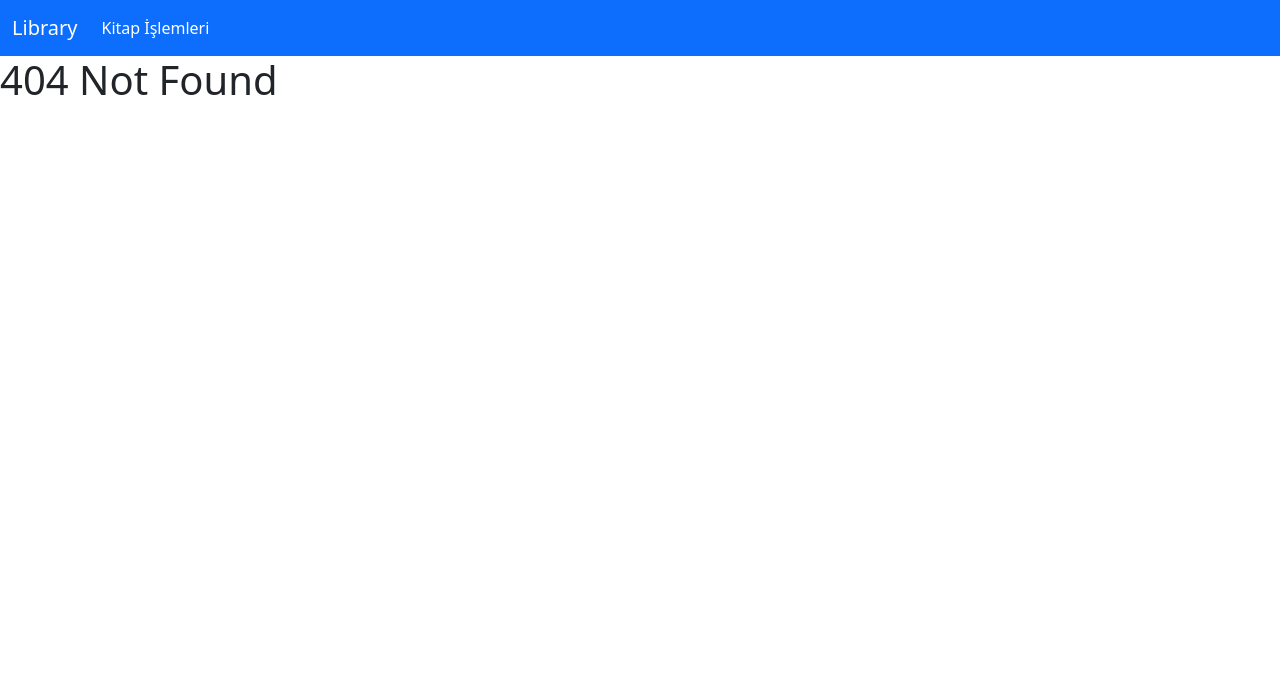
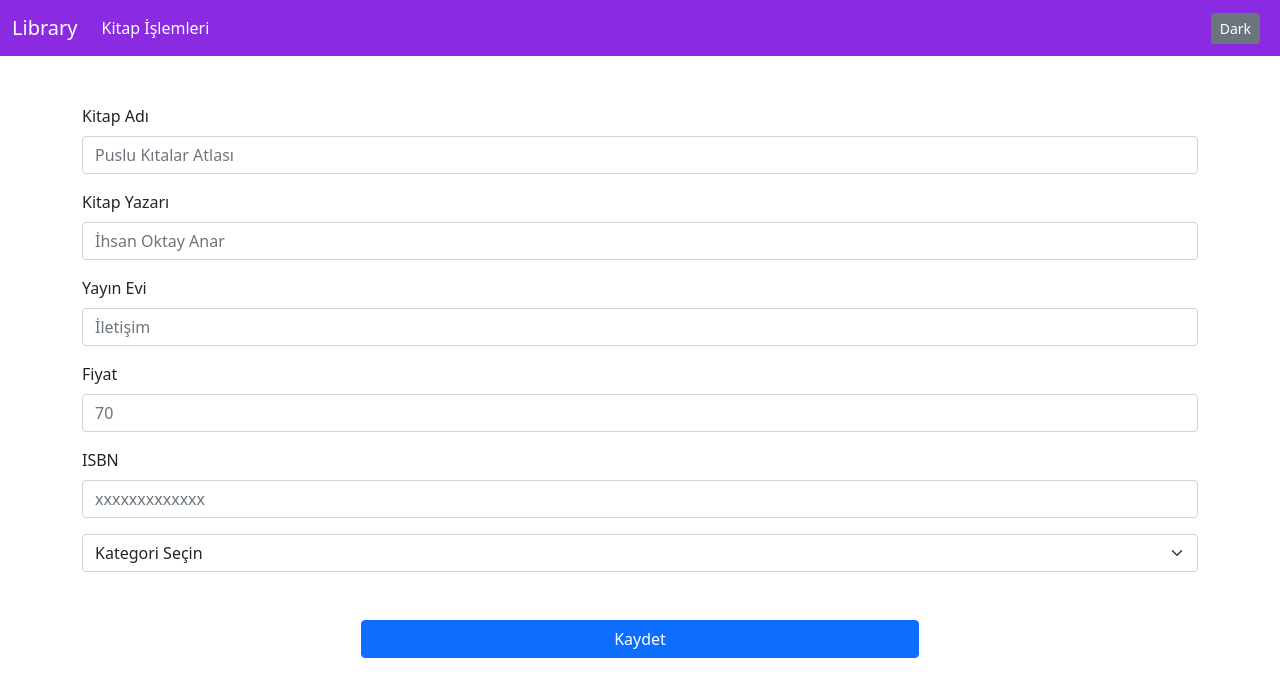
Before and after one commit to Udemig/4-sezon-haftaici-library, a React (Create React App) app: page /add-book in a window 1280 px wide. Before the commit this address had no page. Shown: the top 696 px of the page. Built offline with nearby package versions, Linux system fonts and the light colour scheme; data requests are answered from the project's data file.

Commit message:
addBook&themeReducer

```diff
--- a/db.json
+++ b/db.json
@@ -1,35 +1,44 @@
 {
-    "books":[
+  "books": [
     {
-            "id":"1",
-            "title":"zAmaNIN FARkındA",
-            "author":"şule gürbüz",
-            "publisher":"iletişim",
-            "price":70,
-            "isbn":"9789750509292",
+      "id": "1",
+      "title": "zAmaNIN FARkındA",
+      "author": "şule gürbüz",
+      "publisher": "iletişim",
+      "price": 70,
+      "isbn": "9789750509292",
       "categoryId": "2"
     },
     {
-            "id":"2",
-            "title":"puslu kıtalar atlası",
-            "author":"ihsan oktay anar",
-            "publisher":"iletişim",
-            "price":50,
-            "isbn":"9789750509243",
+      "id": "2",
+      "title": "puslu kıtalar atlası",
+      "author": "ihsan oktay anar",
+      "publisher": "iletişim",
+      "price": 50,
+      "isbn": "9789750509243",
       "categoryId": "3"
+    },
+    {
+      "id": "1678303941491",
+      "title": "gdfg",
+      "author": "dfgdfgdf",
+      "publisher": "sfds",
+      "price": "43",
+      "isbn": "234234234",
+      "categoryId": "1"
     }
   ],
-    "categories":[
+  "categories": [
     {
-            "id":"1",
-            "name":"roman"
+      "id": "1",
+      "name": "roman"
     },
     {
-            "id":"2",
-            "name":"hikaye"
+      "id": "2",
+      "name": "hikaye"
     },
     {
-            "id":"3",
+      "id": "3",
       "name": "bilim kurgu"
     }
   ]
--- a/src/App.js
+++ b/src/App.js
@@ -7,6 +7,7 @@ import { BrowserRouter, Routes, Route } from "react-router-dom";
 
 import Home from "./pages/Home";
 import NotFound from "./pages/NotFound";
+import AddBook from "./pages/AddBook";
 
 import api from "./api/api";
 import urls from "./api/urls";
@@ -63,7 +64,7 @@ function App() {
     <BrowserRouter>
       <Routes>
         <Route path="/" element={<Home />} />
-
+        <Route path="/add-book" element={<AddBook />} />
         <Route path="*" element={<NotFound />} />
       </Routes>
     </BrowserRouter>
--- a/src/components/Header.js
+++ b/src/components/Header.js
@@ -1,10 +1,21 @@
 import React from "react";
 
 import { Link } from "react-router-dom";
+import { useSelector, useDispatch } from "react-redux";
+
+import actionTypes from "../redux/actions/actionTypes";
+import "../styles/general.css";
+import sun from '../assets/sun1.gif'
 
 const Header = () => {
+  const { themeState } = useSelector((state) => state);
+  const dispatch = useDispatch();
   return (
-    <nav className="navbar navbar-expand-sm navbar-dark bg-primary">
+    <nav
+      style={{ position: "relative" }}
+      className={`navbar navbar-expand-sm navbar-dark ${
+        themeState === "light" ? "headerBgLight" : "headerBgDark"
+      }`}>
       <div className="container-fluid">
         <Link className="navbar-brand" to={"/"}>
           Library
@@ -29,8 +40,34 @@ const Header = () => {
           </ul>
         </div>
       </div>
+      <div style={{ position: "absolute", right: "20px" }}>
+        {themeState === "light" ? (
+          <button
+            onClick={() =>
+              dispatch({
+                type: actionTypes.themeActions.CHANGE_THEME,
+                payload: "dark",
+              })
+            }
+            className="btn btn-sm btn-secondary">
+            Dark
+          </button>
+        ) : (
+          <button
+            onClick={() =>
+              dispatch({
+                type: actionTypes.themeActions.CHANGE_THEME,
+                payload: "light",
+              })
+            }
+            className="btn btn-sm btn-warning">
+            <img style={{width:'20px',height:'20px',marginRight:'10px'}} src={sun} />
+            <span>Light</span>
+          </button>
+        )}
+      </div>
     </nav>
   );
 };
 
-export default Header
+export default Header;
--- a/src/components/ListBooks.js
+++ b/src/components/ListBooks.js
@@ -2,11 +2,13 @@ import React from "react";
 
 import { useSelector } from "react-redux";
 
-import { upperFirstLetter,upperFirstLetter2 } from "../utils/functions";
+import { upperFirstLetter, upperFirstLetter2 } from "../utils/functions";
 import Button from "./Button";
 
 const ListBooks = () => {
-  const { booksState, categoriesState } = useSelector((state) => state);
+  const { booksState, categoriesState, themeState } = useSelector(
+    (state) => state
+  );
   return (
     <div>
       {booksState.books.length === 0 && (
@@ -18,7 +20,10 @@ const ListBooks = () => {
       )}
       {booksState.books.length > 0 && (
         <div>
-          <table className="table table-striped">
+          <table
+            className={`table table-striped ${
+              themeState === "light" ? "table-light" : "table-dark"
+            }`}>
             <thead>
               <tr>
                 <th scope="col">Sıra No</th>
@@ -38,12 +43,18 @@ const ListBooks = () => {
                     <td>{upperFirstLetter2(book.title)}</td>
                     <td>{upperFirstLetter(myCategory.name)}</td>
                     <td>
-                      <div
-                        className="btn-group"
-                        role="group">
-                        <Button className="btn-sm" text="Detay" type="secondary" />
+                      <div className="btn-group" role="group">
+                        <Button
+                          className="btn-sm"
+                          text="Detay"
+                          type="secondary"
+                        />
                         <Button className="btn-sm" text="Sil" type="danger" />
-                        <Button className="btn-sm" text="Güncelle" type="warning" />
+                        <Button
+                          className="btn-sm"
+                          text="Güncelle"
+                          type="warning"
+                        />
                       </div>
                     </td>
                   </tr>
--- /dev/null
+++ b/src/pages/AddBook.js
@@ -0,0 +1,163 @@
+import React, { useState } from "react";
+
+import Header from "../components/Header";
+
+import { useSelector, useDispatch } from "react-redux";
+
+import { upperFirstLetter } from "../utils/functions";
+
+import { useNavigate } from "react-router-dom";
+
+import api from "../api/api";
+import urls from "../api/urls";
+
+import actionTypes from "../redux/actions/actionTypes";
+
+const AddBook = () => {
+  const { categoriesState } = useSelector((state) => state);
+  const dispatch = useDispatch();
+  const navigate = useNavigate();
+
+  const [formState, setFormState] = useState({
+    id: String(new Date().getTime()),
+    title: "",
+    author: "",
+    publisher: "",
+    price: "",
+    isbn: "",
+    categoryId: "empty",
+  });
+
+  const handleSubmit = (event) => {
+    event.preventDefault();
+    /* validation */
+    if (formState.categoryId === "empty") {
+      alert("Kategori alanı zorunludur");
+      return;
+    }
+    if (formState.title === "") {
+      alert("Kitap adı zorunludur");
+      return;
+    }
+    if (formState.author === "") {
+      alert("Kitap yazarı zorunludur");
+      return;
+    }
+
+    api
+      .post(urls.books, formState)
+      .then((res) => {
+        dispatch({
+          type: actionTypes.bookActions.ADD_BOOK,
+          payload: formState,
+        });
+        navigate("/");
+      })
+      .catch((err) => {});
+  };
+
+  return (
+    <div>
+      <Header />
+      <div className="container my-5">
+        <form onSubmit={handleSubmit}>
+          <div className="mb-3">
+            <label htmlFor="title" className="form-label">
+              Kitap Adı
+            </label>
+            <input
+              type="text"
+              className="form-control"
+              id="title"
+              placeholder="Puslu Kıtalar Atlası"
+              value={formState.title}
+              onChange={(event) =>
+                setFormState({ ...formState, title: event.target.value })
+              }
+            />
+          </div>
+          <div className="mb-3">
+            <label htmlFor="author" className="form-label">
+              Kitap Yazarı
+            </label>
+            <input
+              type="text"
+              className="form-control"
+              id="author"
+              placeholder="İhsan Oktay Anar"
+              value={formState.author}
+              onChange={(event) =>
+                setFormState({ ...formState, author: event.target.value })
+              }
+            />
+          </div>
+          <div className="mb-3">
+            <label htmlFor="publisher" className="form-label">
+              Yayın Evi
+            </label>
+            <input
+              type="text"
+              className="form-control"
+              id="publisher"
+              placeholder="İletişim"
+              value={formState.publisher}
+              onChange={(event) =>
+                setFormState({ ...formState, publisher: event.target.value })
+              }
+            />
+          </div>
+          <div className="mb-3">
+            <label htmlFor="price" className="form-label">
+              Fiyat
+            </label>
+            <input
+              type="number"
+              className="form-control"
+              id="price"
+              placeholder="70"
+              value={formState.price}
+              onChange={(event) =>
+                setFormState({ ...formState, price: event.target.value })
+              }
+            />
+          </div>
+          <div className="mb-3">
+            <label htmlFor="isbn" className="form-label">
+              ISBN
+            </label>
+            <input
+              type="text"
+              className="form-control"
+              id="isbn"
+              placeholder="xxxxxxxxxxxxx"
+              value={formState.isbn}
+              onChange={(event) =>
+                setFormState({ ...formState, isbn: event.target.value })
+              }
+            />
+          </div>
+          <select
+            value={formState.categoryId}
+            onChange={(event) =>
+              setFormState({ ...formState, categoryId: event.target.value })
+            }
+            className="form-select">
+            <option value="empty">Kategori Seçin</option>
+            {categoriesState.categories.map((category) => (
+              <option key={category.id} value={category.id}>
+                {upperFirstLetter(category.name)}
+              </option>
+            ))}
+          </select>
+          <div className="d-flex justify-content-center my-5">
+            <button type="submit" className="btn btn-primary w-50">
+              Kaydet
+            </button>
+          </div>
+        </form>
+      </div>
+    </div>
+  );
+};
+
+export default AddBook;
--- a/src/pages/Home.js
+++ b/src/pages/Home.js
@@ -4,15 +4,23 @@ import { useNavigate } from "react-router-dom";
 import Header from "../components/Header";
 import ListBooks from "../components/ListBooks";
 import Button from "../components/Button";
+import { useSelector } from "react-redux";
 
 const Home = () => {
-    const navigate=useNavigate()
+  const navigate = useNavigate();
+  const { themeState } = useSelector((state) => state);
   return (
-    <div>
+    <div
+      style={{ minHeight: "100vh" }}
+      className={themeState === "light" ? "bg-light" : "bg-dark"}>
       <Header />
       <div className="container my-5">
         <div className="d-flex justify-content-end">
-          <Button text="Kitap Ekle" onClick={()=>navigate("/add-book")} />
+          <Button
+            type={themeState === "light" ? "primary" : "secondary"}
+            text="Kitap Ekle"
+            onClick={() => navigate("/add-book")}
+          />
         </div>
         <ListBooks />
       </div>
--- a/src/redux/actions/actionTypes.js
+++ b/src/redux/actions/actionTypes.js
@@ -2,12 +2,16 @@ const actionTypes={
     bookActions:{
         GET_BOOKS_START:"GET_BOOKS_START",
         GET_BOOKS_SUCCESS:"GET_BOOKS_SUCCESS",
-        GET_BOOKS_FAIL:"GET_BOOKS_FAIL"
+        GET_BOOKS_FAIL:"GET_BOOKS_FAIL",
+        ADD_BOOK:"ADD_BOOK"
     },
     categoryActions:{
         GET_CATEGORIES_START:"GET_CATEGORIES_START",
         GET_CATEGORIES_SUCCESS:"GET_CATEGORIES_SUCCESS",
         GET_CATEGORIES_FAIL:"GET_CATEGORIES_FAIL"
+    },
+    themeActions:{
+        CHANGE_THEME:"CHANGE_THEME"
     }
 }
 
--- a/src/redux/reducers/booksReducer.js
+++ b/src/redux/reducers/booksReducer.js
@@ -30,6 +30,11 @@ const booksReducer=(state=initialState,action)=>{
                 error: true,
                 errorMessage: action.payload
             }
+        case actionTypes.bookActions.ADD_BOOK:
+            return{
+                ...state,
+                books: [...state.books,action.payload]
+            }
         default:
             return state
     }
--- /dev/null
+++ b/src/redux/reducers/themeReducer.js
@@ -0,0 +1,14 @@
+import actionTypes from "../actions/actionTypes";
+
+const initialState="light"
+
+const themeReducer=(state=initialState,action)=>{
+    switch (action.type) {
+        case actionTypes.themeActions.CHANGE_THEME:
+            return action.payload
+        default:
+            return state
+    }
+}
+
+export default themeReducer
--- a/src/redux/store.js
+++ b/src/redux/store.js
@@ -2,10 +2,12 @@ import { createStore,combineReducers } from "redux";
 
 import booksReducer from "./reducers/booksReducer";
 import categoriesReducer from "./reducers/categoriesReducer";
+import themeReducer from "./reducers/themeReducer";
 
 const rootReducer=combineReducers({
     booksState: booksReducer,
-    categoriesState: categoriesReducer
+    categoriesState: categoriesReducer,
+    themeState: themeReducer
 })
 
 const store=createStore(rootReducer)
--- /dev/null
+++ b/src/styles/general.css
@@ -0,0 +1,6 @@
+.headerBgDark{
+    background-color: black !important;
+}
+.headerBgLight{
+    background-color: blueviolet;
+}
```
Also changed, not shown: doc.txt, src/assets/sun.gif (added), src/assets/sun1.gif (added). Lines whose indentation alone changed are shown as unchanged.
